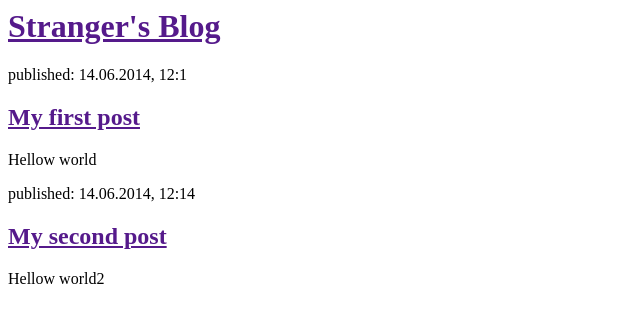
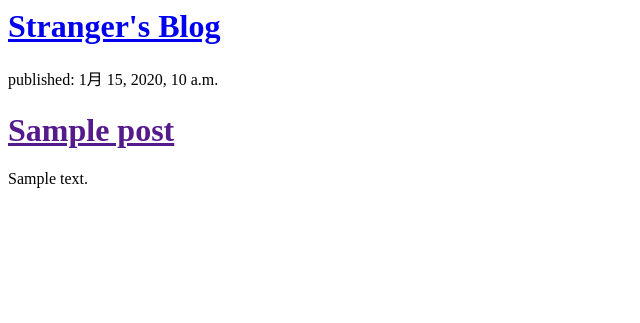
Before and after one commit to stranger1989/Django_practice, a Django app: template firstapp/templates/firstapp/post_list.html in a window 1280 px wide. Shown: the top 323 px of the page, without its empty margins (0-640 px from the left). Run offline with Django 3.2, Linux system fonts and the light colour scheme; the template is opened without the code that fills it: values that come from a table or form of the project are taken from there, others are empty; tables that the repository leaves empty hold one stand-in row (values such as "Sample post").

Commit message:
fill the django code in the html templates

```diff
--- a/firstapp/templates/firstapp/post_list.html
+++ b/firstapp/templates/firstapp/post_list.html
@@ -5,19 +5,15 @@
 
     <body>
         <div>
-            <h1><a href="">Stranger's Blog</a></h1>
+            <h1><a href="/">Stranger's Blog</a></h1>
         </div>
 
-        <div>
-            <p>published: 14.06.2014, 12:1 </p>
-            <h2><a href="">My first post</a></h2>
-            <p>Hellow world</p>
-        </div>
-
-        <div>
-            <p>published: 14.06.2014, 12:14 </p>
-            <h2><a href="">My second post</a></h2>
-            <p>Hellow world2</p>
-        </div>
-
+        {% for post in posts %}
+            <div>
+                <p>published: {{ post.published_date }}</p>
+                <h1><a href="">{{ post.title }}</a></h1>
+                <p>{{ post.text|linebreaks }}</p>
+            </div>
+        {% endfor %}
+    </body>
 </html>
--- a/firstapp/views.py
+++ b/firstapp/views.py
@@ -1,4 +1,5 @@
 from django.shortcuts import render
 
 def post_list(request):
-    return render(request, 'firstapp/post_list.html', {})
+    posts = Post.objects.filter(published_date__lte=timezone.now()).order_by('published_date')
+    return render(request, 'firstapp/post_list.html', {'posts':posts})
```
